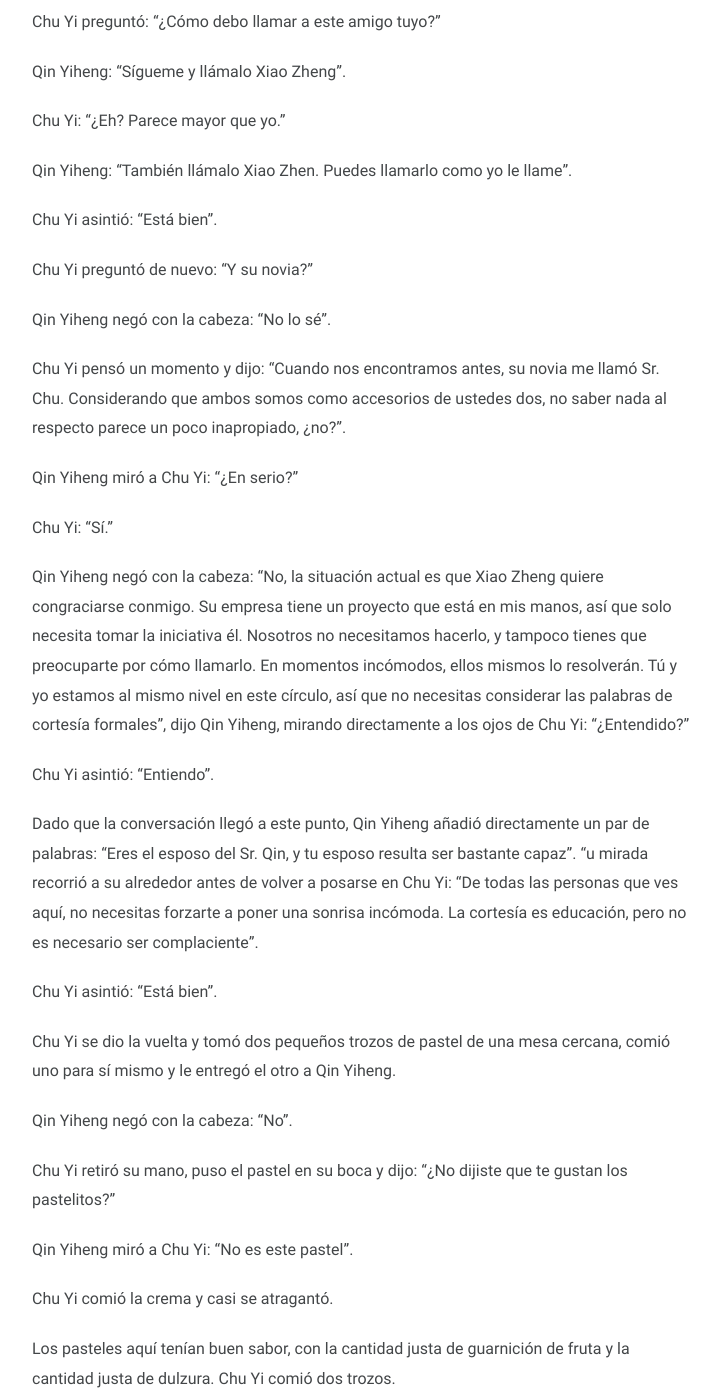
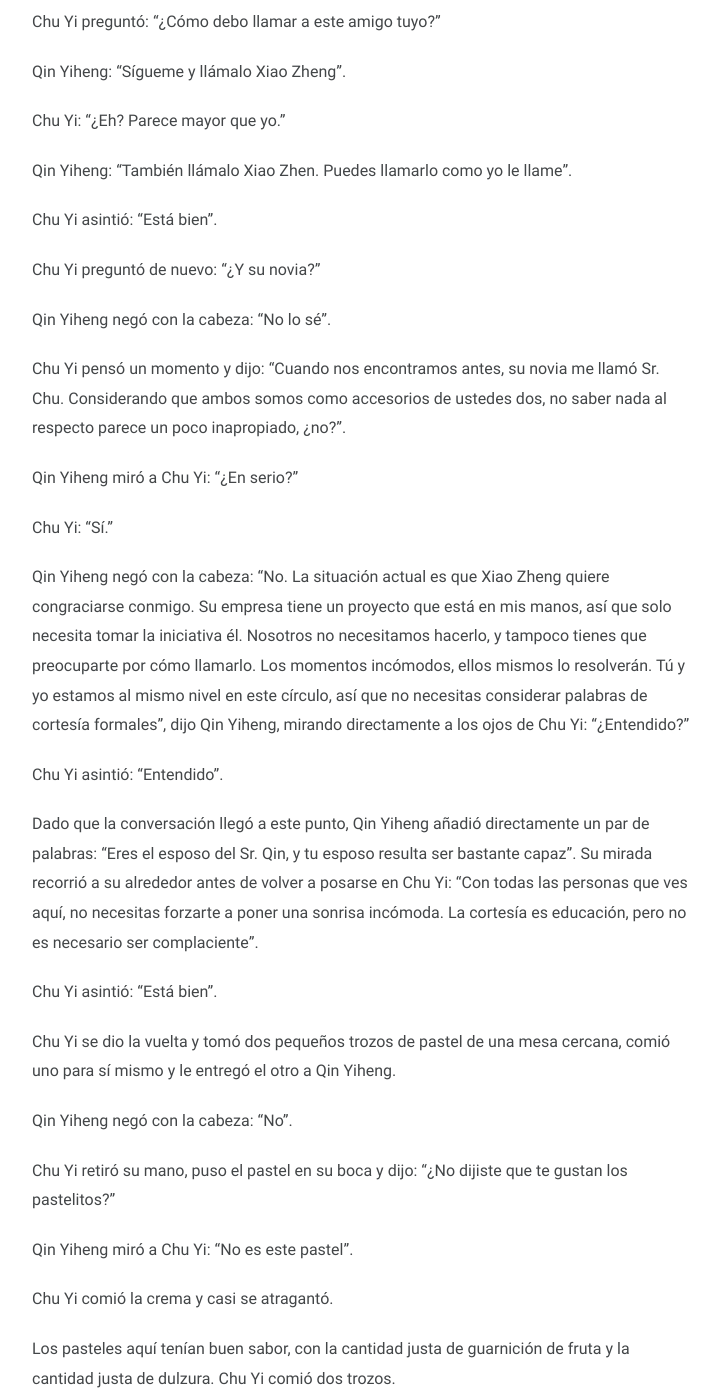
Before and after one commit to taozi-lecturas/taozi-lecturas.github.io, a Jekyll site: the page built from novelas/cacuedv/_posts/2025-03-31-capitulo-68.md, in a window 1280 px wide and 1400 px high, scrolled down 417 px. Shown: the whole window, without its empty margins (278-998 px from the left). Built offline with Jekyll 4.4.1, drawn with Linux system fonts in a browser that asks for light colours; some of the changed text lies outside the part shown.

Commit message:
Updated Note novelas/cacuedv/_posts/2025-03-31-capitulo-68.md

```diff
--- a/novelas/cacuedv/_posts/2025-03-31-capitulo-68.md
+++ b/novelas/cacuedv/_posts/2025-03-31-capitulo-68.md
@@ -23,7 +21,7 @@
 
 Chu Yi asintió: "Está bien".
 
-Chu Yi preguntó de nuevo: "Y su novia?"
+Chu Yi preguntó de nuevo: "¿Y su novia?"
 
 Qin Yiheng negó con la cabeza: "No lo sé".
 
@@ -33,11 +31,11 @@
 
 Chu Yi: “Sí.”
 
-Qin Yiheng negó con la cabeza: "No, la situación actual es que Xiao Zheng quiere congraciarse conmigo. Su empresa tiene un proyecto que está en mis manos, así que solo necesita tomar la iniciativa él. Nosotros no necesitamos hacerlo, y tampoco tienes que preocuparte por cómo llamarlo. En momentos incómodos, ellos mismos lo resolverán. Tú y yo estamos al mismo nivel en este círculo, así que no necesitas considerar las palabras de cortesía formales", dijo Qin Yiheng, mirando directamente a los ojos de Chu Yi: "¿Entendido?"
+Qin Yiheng negó con la cabeza: "No. La situación actual es que Xiao Zheng quiere congraciarse conmigo. Su empresa tiene un proyecto que está en mis manos, así que solo necesita tomar la iniciativa él. Nosotros no necesitamos hacerlo, y tampoco tienes que preocuparte por cómo llamarlo. Los momentos incómodos, ellos mismos lo resolverán. Tú y yo estamos al mismo nivel en este círculo, así que no necesitas considerar palabras de cortesía formales", dijo Qin Yiheng, mirando directamente a los ojos de Chu Yi: "¿Entendido?"
 
-Chu Yi asintió: "Entiendo".
+Chu Yi asintió: "Entendido".
 
-Dado que la conversación llegó a este punto, Qin Yiheng añadió directamente un par de palabras: "Eres el esposo del Sr. Qin, y tu esposo resulta ser bastante capaz". "u mirada recorrió a su alrededor antes de volver a posarse en Chu Yi: "De todas las personas que ves aquí, no necesitas forzarte a poner una sonrisa incómoda. La cortesía es educación, pero no es necesario ser complaciente".
+Dado que la conversación llegó a este punto, Qin Yiheng añadió directamente un par de palabras: "Eres el esposo del Sr. Qin, y tu esposo resulta ser bastante capaz". Su mirada recorrió a su alrededor antes de volver a posarse en Chu Yi: "Con todas las personas que ves aquí, no necesitas forzarte a poner una sonrisa incómoda. La cortesía es educación, pero no es necesario ser complaciente".
 
 Chu Yi asintió: "Está bien".
 
@@ -99,7 +97,7 @@
 
 Qin Yiheng tomó el vino de la mano de Chu Yi y escuchó a Chu Yi decir: "Beberé jugo".
 
-Qin Yiheng no bebió, simplemente lo tomó. Le preguntó a Chu Yi: "¿Tienes muchos clientes insatisfechos?"
+Qin Yiheng no bebió, simplemente lo tomó. Le preguntó a Chu Yi: "¿Tienes muchos clientes con los que no est´as satisfecho?"
 
 Chu Yi dejó la taza y asintió, luego se giró para mirar a Qin Yiheng con una sonrisa: "¿Por qué sigues pensando en eso?"
 
@@ -119,7 +117,7 @@
 
 En realidad, tampoco era eso lo que quería decir.
 
-En su propio camino, él sabía lo difícil que era comenzar un negocio. Por supuesto, también sabía que la idea de simplemente evitar clientes problemáticos era completamente inviable."
+En su propio camino, él sabía lo difícil que era comenzar un negocio. Por supuesto, también sabía que la idea de simplemente evitar clientes problemáticos era completamente inviable.
 
 Pero, a sus ojos, eso no era aceptable para Chu Yi.
 
@@ -127,7 +125,7 @@
 
 ¿Por qué su bebé debe sufrir tal injusticia?
 
-Qin Yiheng tocó el cabello de Chu Yi: "Si en el futuro estás demasiado cansado, no te fuerces. No te preocupes demasiado por las caras de los demás. Haz lo que quieras. Ahora me tienes".
+Qin Yiheng tocó el cabello de Chu Yi: "Si en el futuro estás demasiado cansado, no te fuerces. No te preocupes demasiado por las caras de los demás. Haz lo que quieras. Ahora me tienes a m´i".
 
 Chu Yi frunció los labios lentamente.
 
@@ -275,7 +273,7 @@
 
 Chu Yi sacó nuevamente su teléfono celular y grabó esta gentil escena de Qin Yiheng en su teléfono celular.
 
-Justo cuando Chu Yi terminó de disparar, la llamada de Qin Yiheng finalizó.
+Justo cuando Chu Yi terminó la toma, la llamada de Qin Yiheng finalizó.
 
 Qin Yiheng, que estaba acostumbrado a ser fotografiado esta noche, no parecía muy sorprendido por el comportamiento de Chu Yi. Simplemente extendió su mano y presionó la cabeza de Chu Yi mientras miraba su teléfono.
 
```
Also changed, not shown: other parts of novelas/cacuedv/_posts/2025-03-31-capitulo-68.md (+12 -14 lines).
